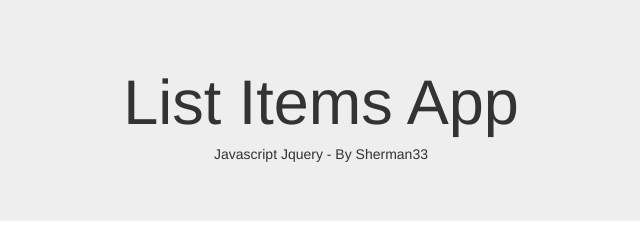
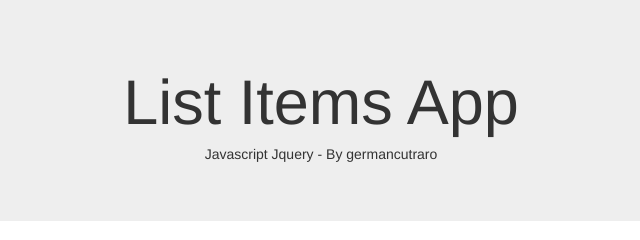
Before and after one commit to Sherman33/JqueryListApp-, a plain HTML site: page index.html in a window 1280 px wide. Shown: the top 240 px of the page, 319-959 px from the left. Drawn offline with nearby package versions, Linux system fonts and the light colour scheme.

Commit message:
Change github username

```diff
--- a/index.html
+++ b/index.html
@@ -12,7 +12,7 @@
    <body>
       <div class="jumbotron">
          <h1>List Items App </h1>
-         <h5>Javascript Jquery - By Sherman33</h5>
+         <h5>Javascript Jquery - By germancutraro</h5>
       </div>
       <div class="container">
          <input type="text" placeholder="Add Item..." class="form-control" id="item" maxlength="20">
```
